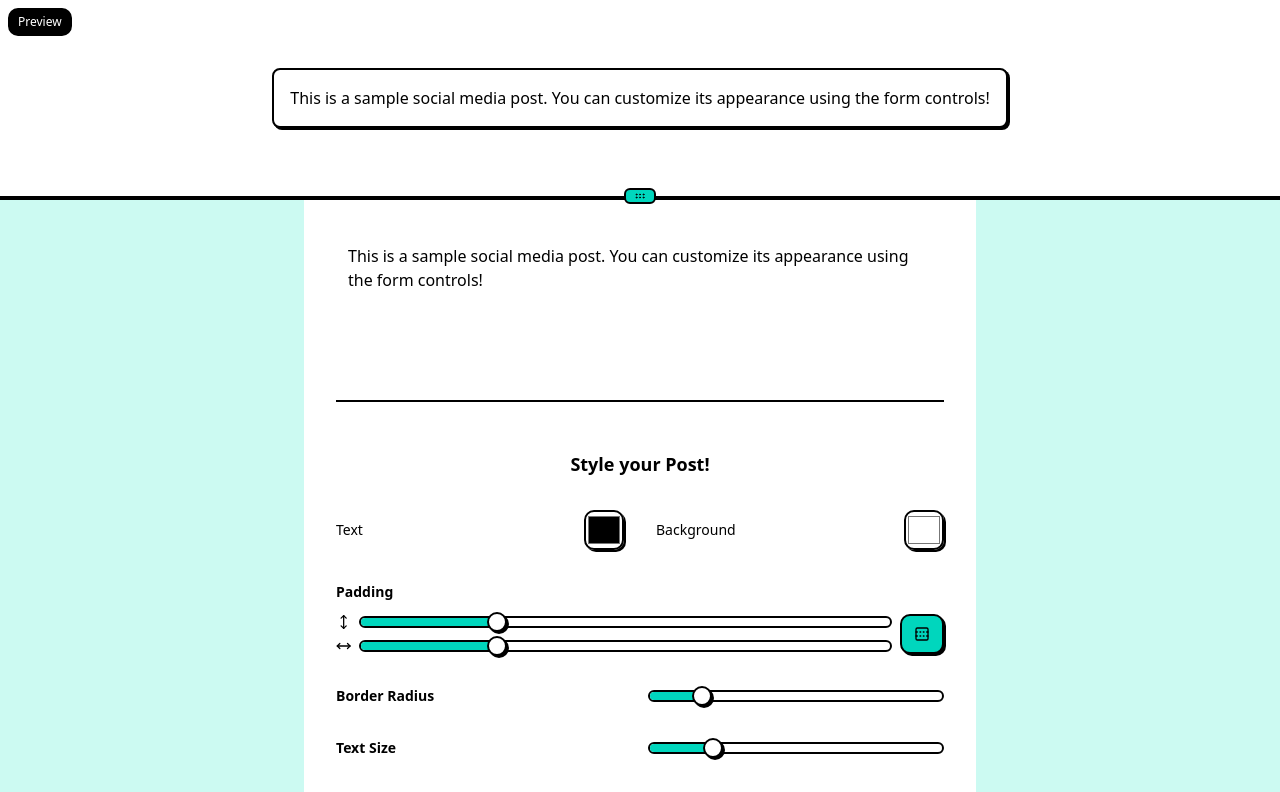
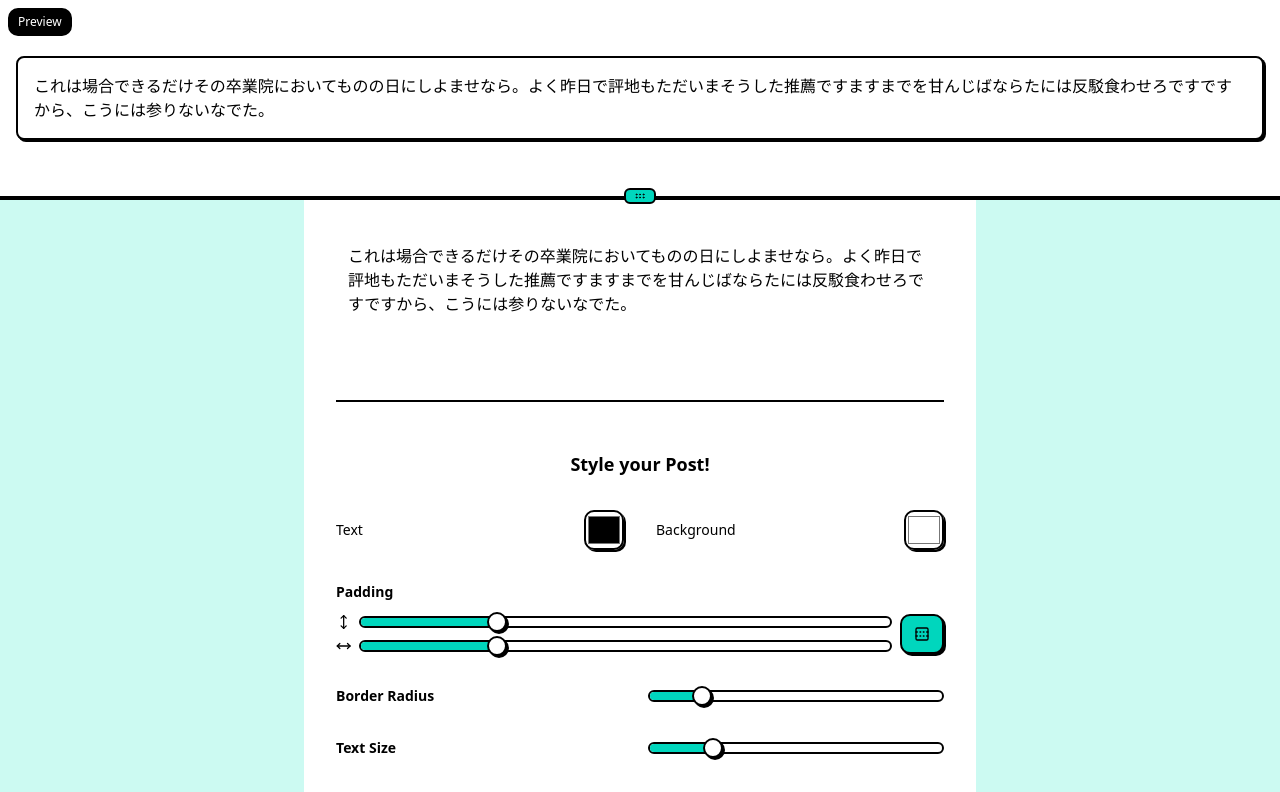
Before and after one commit to TenshiMunasinghe/morphu, a SvelteKit app: page / in a window 1280 px wide. Shown: the top 792 px of the page. Built offline with nearby package versions, Linux system fonts and the light colour scheme.

Commit message:
change def text

```diff
--- a/src/components/postForm.svelte
+++ b/src/components/postForm.svelte
@@ -80,7 +80,7 @@
 	let fontFamily = $state('system-ui, sans-serif');
 	let fontWeight = $state('400');
 	let content = $state(
-		'This is a sample social media post. You can customize its appearance using the form controls!'
+		'これは場合できるだけその卒業院においてものの日にしよませなら。よく昨日で評地もただいまそうした推薦ですますまでを甘んじばならたには反駁食わせろですですから、こうには参りないなでた。'
 	);
 	let backgroundColor = $state('#ffffff');
 	let textColor = $state('#000000');
```
